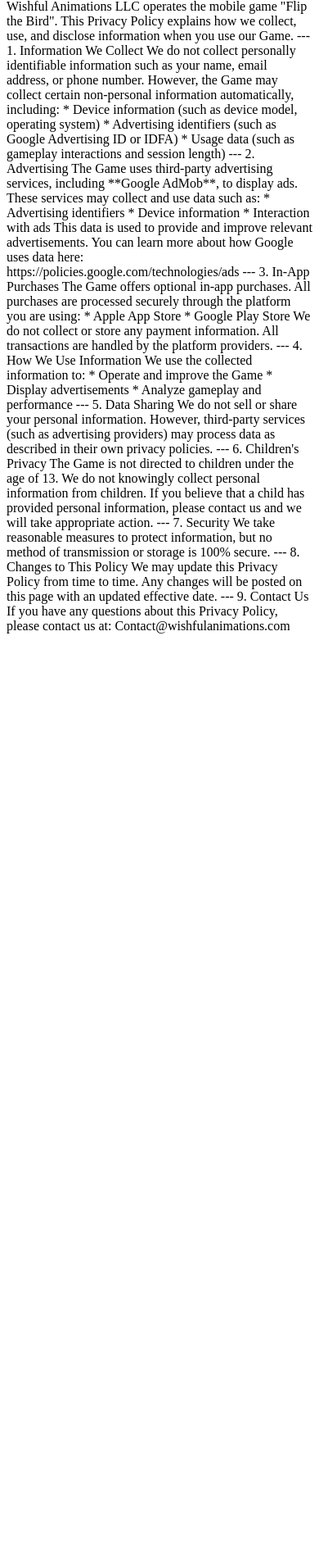
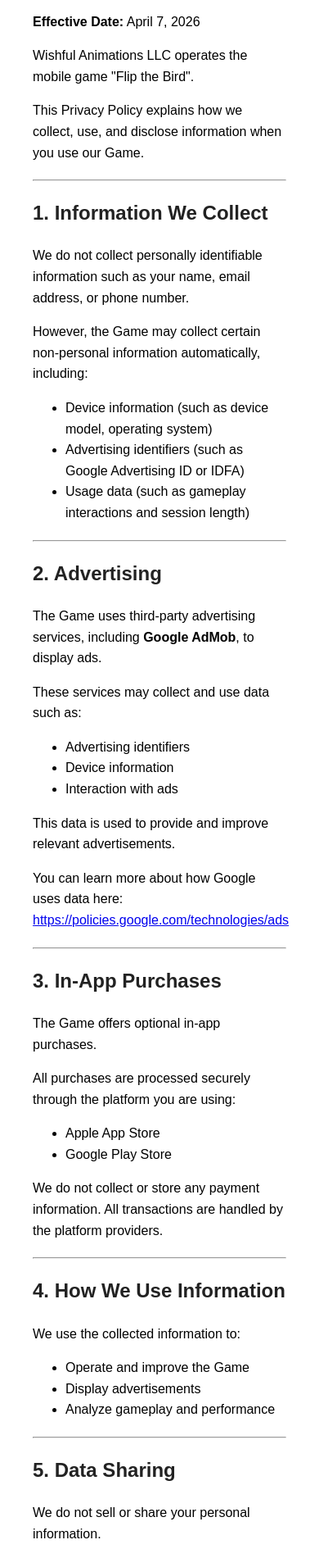
Before and after one commit to WishfulAnimationsLLC/flipthebirdgame.github.io, a plain HTML site: page index.html in a window 390 px wide. Shown: the part 99-2000 px from the top of the page at 82% size. Before the commit the page ends 888 px from the top, so only its background shows below. Drawn offline with Linux system fonts and the light colour scheme.

Commit message:
Update index.html

```diff
--- a/index.html
+++ b/index.html
@@ -1,109 +1,135 @@
 <!DOCTYPE html>
-<html>
+<html lang="en">
 <head>
-  <title>Flip the Bird</title>
+  <meta charset="UTF-8">
+  <title>Privacy Policy - Flip the Bird</title>
+  <style>
+    body {
+      font-family: Arial, sans-serif;
+      line-height: 1.6;
+      margin: 40px;
+      max-width: 800px;
+    }
+    h1, h2, h3 {
+      color: #222;
+    }
+    hr {
+      margin: 20px 0;
+    }
+  </style>
 </head>
 <body>
-  <h1>Privacy Policy</h1>
-  <p>**Privacy Policy**
 
-**Effective Date:** April 7, 2026
+<h1>Privacy Policy</h1>
 
-Wishful Animations LLC operates the mobile game "Flip the Bird".
+<p><strong>Effective Date:</strong> April 7, 2026</p>
 
-This Privacy Policy explains how we collect, use, and disclose information when you use our Game.
+<p>Wishful Animations LLC operates the mobile game "Flip the Bird".</p>
 
----
+<p>This Privacy Policy explains how we collect, use, and disclose information when you use our Game.</p>
 
- 1. Information We Collect
+<hr>
 
-We do not collect personally identifiable information such as your name, email address, or phone number.
+<h2>1. Information We Collect</h2>
 
-However, the Game may collect certain non-personal information automatically, including:
+<p>We do not collect personally identifiable information such as your name, email address, or phone number.</p>
 
-* Device information (such as device model, operating system)
-* Advertising identifiers (such as Google Advertising ID or IDFA)
-* Usage data (such as gameplay interactions and session length)
+<p>However, the Game may collect certain non-personal information automatically, including:</p>
 
----
+<ul>
+  <li>Device information (such as device model, operating system)</li>
+  <li>Advertising identifiers (such as Google Advertising ID or IDFA)</li>
+  <li>Usage data (such as gameplay interactions and session length)</li>
+</ul>
 
- 2. Advertising
+<hr>
 
-The Game uses third-party advertising services, including **Google AdMob**, to display ads.
+<h2>2. Advertising</h2>
 
-These services may collect and use data such as:
+<p>The Game uses third-party advertising services, including <strong>Google AdMob</strong>, to display ads.</p>
 
-* Advertising identifiers
-* Device information
-* Interaction with ads
+<p>These services may collect and use data such as:</p>
 
-This data is used to provide and improve relevant advertisements.
+<ul>
+  <li>Advertising identifiers</li>
+  <li>Device information</li>
+  <li>Interaction with ads</li>
+</ul>
 
-You can learn more about how Google uses data here:
+<p>This data is used to provide and improve relevant advertisements.</p>
+
+<p>You can learn more about how Google uses data here:<br>
+<a href="https://policies.google.com/technologies/ads" target="_blank">
 https://policies.google.com/technologies/ads
+</a>
+</p>
 
----
+<hr>
 
- 3. In-App Purchases
+<h2>3. In-App Purchases</h2>
 
-The Game offers optional in-app purchases.
+<p>The Game offers optional in-app purchases.</p>
 
-All purchases are processed securely through the platform you are using:
+<p>All purchases are processed securely through the platform you are using:</p>
 
-* Apple App Store
-* Google Play Store
+<ul>
+  <li>Apple App Store</li>
+  <li>Google Play Store</li>
+</ul>
 
-We do not collect or store any payment information. All transactions are handled by the platform providers.
+<p>We do not collect or store any payment information. All transactions are handled by the platform providers.</p>
 
----
+<hr>
 
- 4. How We Use Information
+<h2>4. How We Use Information</h2>
 
-We use the collected information to:
+<p>We use the collected information to:</p>
 
-* Operate and improve the Game
-* Display advertisements
-* Analyze gameplay and performance
+<ul>
+  <li>Operate and improve the Game</li>
+  <li>Display advertisements</li>
+  <li>Analyze gameplay and performance</li>
+</ul>
 
----
+<hr>
 
- 5. Data Sharing
+<h2>5. Data Sharing</h2>
 
-We do not sell or share your personal information.
+<p>We do not sell or share your personal information.</p>
 
-However, third-party services (such as advertising providers) may process data as described in their own privacy policies.
+<p>However, third-party services (such as advertising providers) may process data as described in their own privacy policies.</p>
 
----
+<hr>
 
- 6. Children's Privacy
+<h2>6. Children's Privacy</h2>
 
-The Game is not directed to children under the age of 13.
+<p>The Game is not directed to children under the age of 13.</p>
 
-We do not knowingly collect personal information from children.
+<p>We do not knowingly collect personal information from children.</p>
 
-If you believe that a child has provided personal information, please contact us and we will take appropriate action.
+<p>If you believe that a child has provided personal information, please contact us and we will take appropriate action.</p>
 
----
+<hr>
 
- 7. Security
+<h2>7. Security</h2>
 
-We take reasonable measures to protect information, but no method of transmission or storage is 100% secure.
+<p>We take reasonable measures to protect information, but no method of transmission or storage is 100% secure.</p>
 
----
+<hr>
 
- 8. Changes to This Policy
+<h2>8. Changes to This Policy</h2>
 
-We may update this Privacy Policy from time to time.
+<p>We may update this Privacy Policy from time to time.</p>
 
-Any changes will be posted on this page with an updated effective date.
+<p>Any changes will be posted on this page with an updated effective date.</p>
 
----
+<hr>
 
- 9. Contact Us
+<h2>9. Contact Us</h2>
 
-If you have any questions about this Privacy Policy, please contact us at:
+<p>If you have any questions about this Privacy Policy, please contact us at:</p>
 
-Contact@wishfulanimations.com
-</p>
+<p><strong>Contact@wishfulanimations.com</strong></p>
+
 </body>
 </html>
```
